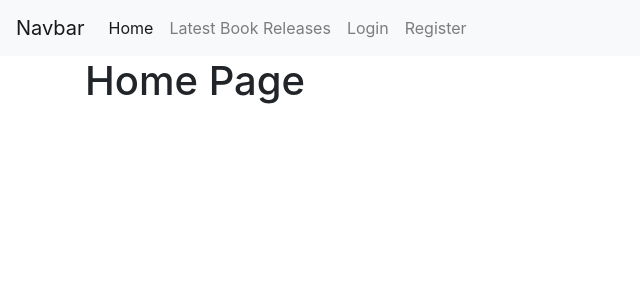
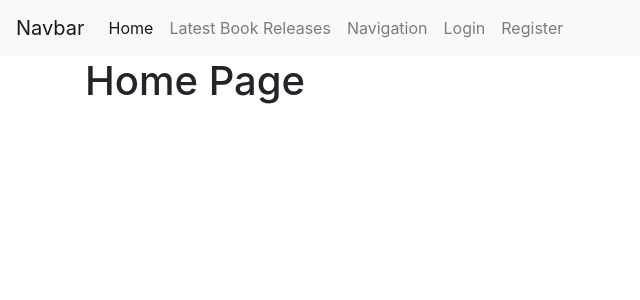
Before and after one commit to HumayaraBinte/BoiMelaProject, a Django app: page / in a window 1280 px wide. Shown: the top 300 px of the page, without its empty margins (0-640 px from the left). Run offline with Django 3.2, Linux system fonts and the light colour scheme; some libraries are stand-ins or nearby versions.

Commit message:
Added Navigation in base

```diff
--- a/boimela/boimelaApp/templates/boimelaApp/base.html
+++ b/boimela/boimelaApp/templates/boimelaApp/base.html
@@ -27,6 +27,7 @@
       <a class="nav-item nav-link" href="{% url 'logout' %}">Logout</a>
       {% else %}
       <a class="nav-item nav-link" href="{% url 'boimelaApp-latest' %}">Latest Book Releases</a>
+      <a class="nav-item nav-link" href="{% url 'boimelaApp-navigation' %}">Navigation</a>
       <a class="nav-item nav-link" href="{% url 'login' %}">Login</a>
       <a class="nav-item nav-link" href="{% url 'register' %}">Register</a>
       {% endif %}
```
